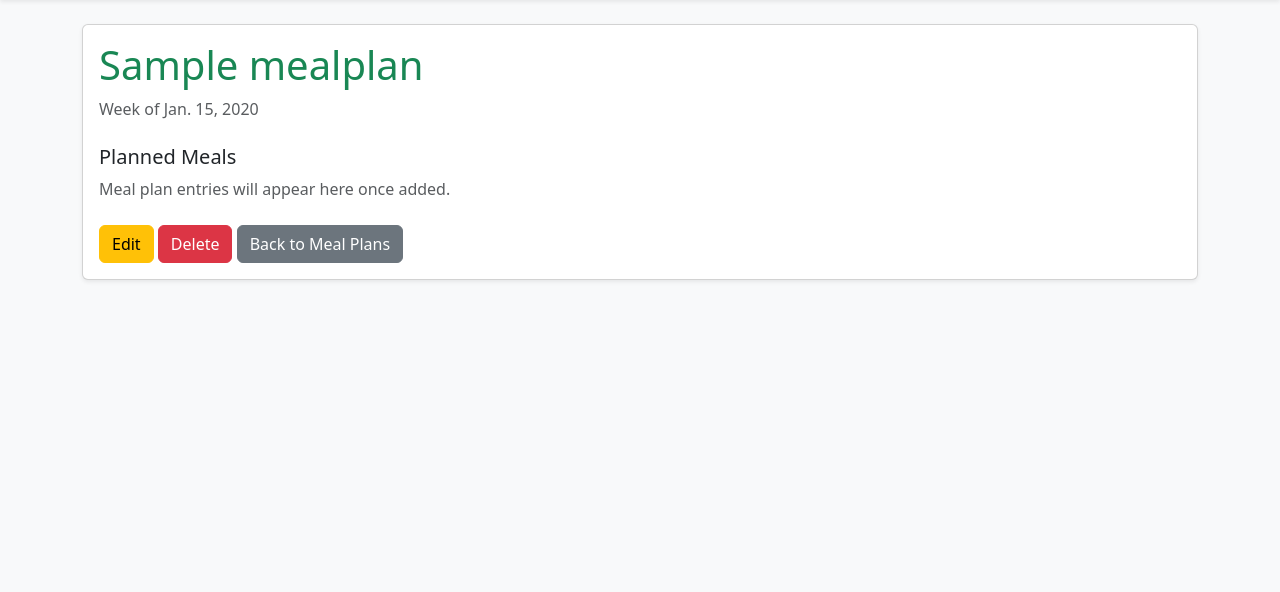
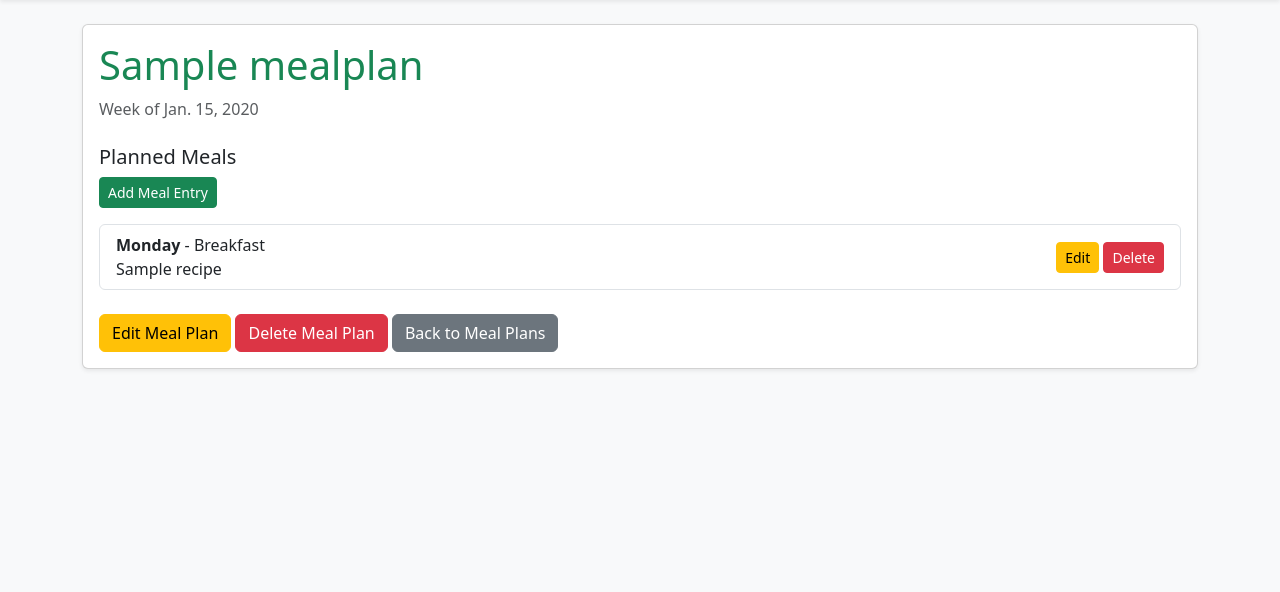
Before and after one commit to KimMayoCodes/MealMap, a Django app: page /mealplans/1/ in a window 1280 px wide. Shown: the part 59-651 px from the top of the page. Run offline with Django 5.2, Linux system fonts and the light colour scheme; a user stored in the database is signed in; tables that the repository leaves empty hold one stand-in row (values such as "Sample post").

Commit message:
2.7 Add MealPlanEntry CRUD and templates
Introduce full CRUD support for MealPlanEntry: add Create, Update and Delete class-based views (MealPlanEntryCreateView, MealPlanEntryUpdateView, MealPlanEntryDeleteView) with owner-based query filtering and recipe queryset limited to the current user's recipes. Wire up corresponding URL patterns and update MealPlanDetailView template to list entries, show Add/Edit/Delete controls and link to the new views. Add two new templates (mealplanentry_form.html and mealplanentry_confirm_delete.html) and update imports in views.py. This enables users to add, edit and remove meal entries tied to a MealPlan and redirects back to the meal plan detail on success.

```diff
--- a/MealMap/urls.py
+++ b/MealMap/urls.py
@@ -9,6 +9,9 @@ from .views import (
     MealPlanDetailView,
     MealPlanListView,
     MealPlanUpdateView,
+    MealPlanEntryCreateView,
+    MealPlanEntryDeleteView,
+    MealPlanEntryUpdateView,
     RecipeCreateView,
     RecipeDeleteView,
     RecipeDetailView,
@@ -36,4 +39,20 @@ urlpatterns = [
     path("mealplans/<int:pk>/", MealPlanDetailView.as_view(), name="mealplan_detail"),
     path("mealplans/<int:pk>/edit/", MealPlanUpdateView.as_view(), name="mealplan_update"),
     path("mealplans/<int:pk>/delete/", MealPlanDeleteView.as_view(), name="mealplan_delete"),
+
+    path(
+        "mealplans/<int:mealplan_pk>/entries/new/",
+        MealPlanEntryCreateView.as_view(),
+        name="mealplanentry_create",
+    ),
+    path(
+        "entries/<int:pk>/edit/",
+        MealPlanEntryUpdateView.as_view(),
+        name="mealplanentry_update",
+    ),
+    path(
+        "entries/<int:pk>/delete/",
+        MealPlanEntryDeleteView.as_view(),
+        name="mealplanentry_delete",
+    ),
 ]
--- a/MealMap/views.py
+++ b/MealMap/views.py
@@ -11,7 +11,7 @@ from django.views.generic import (
     UpdateView,
 )
 
-from .models import Recipe, Ingredient, MealPlan
+from .models import Recipe, Ingredient, MealPlan, MealPlanEntry
 
 
 class HomePageView(TemplateView):
@@ -182,3 +182,66 @@ class MealPlanDeleteView(LoginRequiredMixin, DeleteView):
 
     def get_queryset(self):
         return MealPlan.objects.filter(owner=self.request.user)
+
+class MealPlanEntryCreateView(LoginRequiredMixin, CreateView):
+    model = MealPlanEntry
+    template_name = "MealMap/mealplanentry_form.html"
+    fields = ["recipe", "day_of_week", "meal_type"]
+
+    def dispatch(self, request, *args, **kwargs):
+        self.mealplan = get_object_or_404(
+            MealPlan,
+            pk=self.kwargs["mealplan_pk"],
+            owner=request.user,
+        )
+        return super().dispatch(request, *args, **kwargs)
+
+    def get_form(self, form_class=None):
+        form = super().get_form(form_class)
+        form.fields["recipe"].queryset = Recipe.objects.filter(owner=self.request.user)
+        return form
+
+    def form_valid(self, form):
+        form.instance.meal_plan = self.mealplan
+        return super().form_valid(form)
+
+    def get_context_data(self, **kwargs):
+        context = super().get_context_data(**kwargs)
+        context["mealplan"] = self.mealplan
+        return context
+
+    def get_success_url(self):
+        return reverse_lazy("mealplan_detail", kwargs={"pk": self.mealplan.pk})
+
+
+class MealPlanEntryUpdateView(LoginRequiredMixin, UpdateView):
+    model = MealPlanEntry
+    template_name = "MealMap/mealplanentry_form.html"
+    fields = ["recipe", "day_of_week", "meal_type"]
+
+    def get_queryset(self):
+        return MealPlanEntry.objects.filter(meal_plan__owner=self.request.user)
+
+    def get_form(self, form_class=None):
+        form = super().get_form(form_class)
+        form.fields["recipe"].queryset = Recipe.objects.filter(owner=self.request.user)
+        return form
+
+    def get_context_data(self, **kwargs):
+        context = super().get_context_data(**kwargs)
+        context["mealplan"] = self.object.meal_plan
+        return context
+
+    def get_success_url(self):
+        return reverse_lazy("mealplan_detail", kwargs={"pk": self.object.meal_plan.pk})
+
+
+class MealPlanEntryDeleteView(LoginRequiredMixin, DeleteView):
+    model = MealPlanEntry
+    template_name = "MealMap/mealplanentry_confirm_delete.html"
+
+    def get_queryset(self):
+        return MealPlanEntry.objects.filter(meal_plan__owner=self.request.user)
+
+    def get_success_url(self):
+        return reverse_lazy("mealplan_detail", kwargs={"pk": self.object.meal_plan.pk})
--- a/templates/MealMap/mealplan_detail.html
+++ b/templates/MealMap/mealplan_detail.html
@@ -9,11 +9,34 @@
         <p class="text-muted">Week of {{ mealplan.week_start }}</p>
 
         <h2 class="h5 mt-4">Planned Meals</h2>
-        <p class="text-muted">Meal plan entries will appear here once added.</p>
+
+        <a href="{% url 'mealplanentry_create' mealplan.pk %}" class="btn btn-success btn-sm mb-3">
+            Add Meal Entry
+        </a>
+
+        {% if mealplan.entries.all %}
+            <ul class="list-group mb-4">
+                {% for entry in mealplan.entries.all %}
+                    <li class="list-group-item d-flex justify-content-between align-items-center">
+                        <div>
+                            <strong>{{ entry.day_of_week }}</strong> - {{ entry.meal_type }}
+                            <br>
+                            <span>{{ entry.recipe.title }}</span>
+                        </div>
+                        <div>
+                            <a href="{% url 'mealplanentry_update' entry.pk %}" class="btn btn-warning btn-sm">Edit</a>
+                            <a href="{% url 'mealplanentry_delete' entry.pk %}" class="btn btn-danger btn-sm">Delete</a>
+                        </div>
+                    </li>
+                {% endfor %}
+            </ul>
+        {% else %}
+            <p class="text-muted">No meal entries added yet.</p>
+        {% endif %}
 
         <div class="mt-4">
-            <a href="{% url 'mealplan_update' mealplan.pk %}" class="btn btn-warning">Edit</a>
-            <a href="{% url 'mealplan_delete' mealplan.pk %}" class="btn btn-danger">Delete</a>
+            <a href="{% url 'mealplan_update' mealplan.pk %}" class="btn btn-warning">Edit Meal Plan</a>
+            <a href="{% url 'mealplan_delete' mealplan.pk %}" class="btn btn-danger">Delete Meal Plan</a>
             <a href="{% url 'mealplan_list' %}" class="btn btn-secondary">Back to Meal Plans</a>
         </div>
     </div>
```
Also changed, not shown: templates/MealMap/mealplanentry_confirm_delete.html (added, +27 -0 lines), templates/MealMap/mealplanentry_form.html (added, +33 -0 lines).
